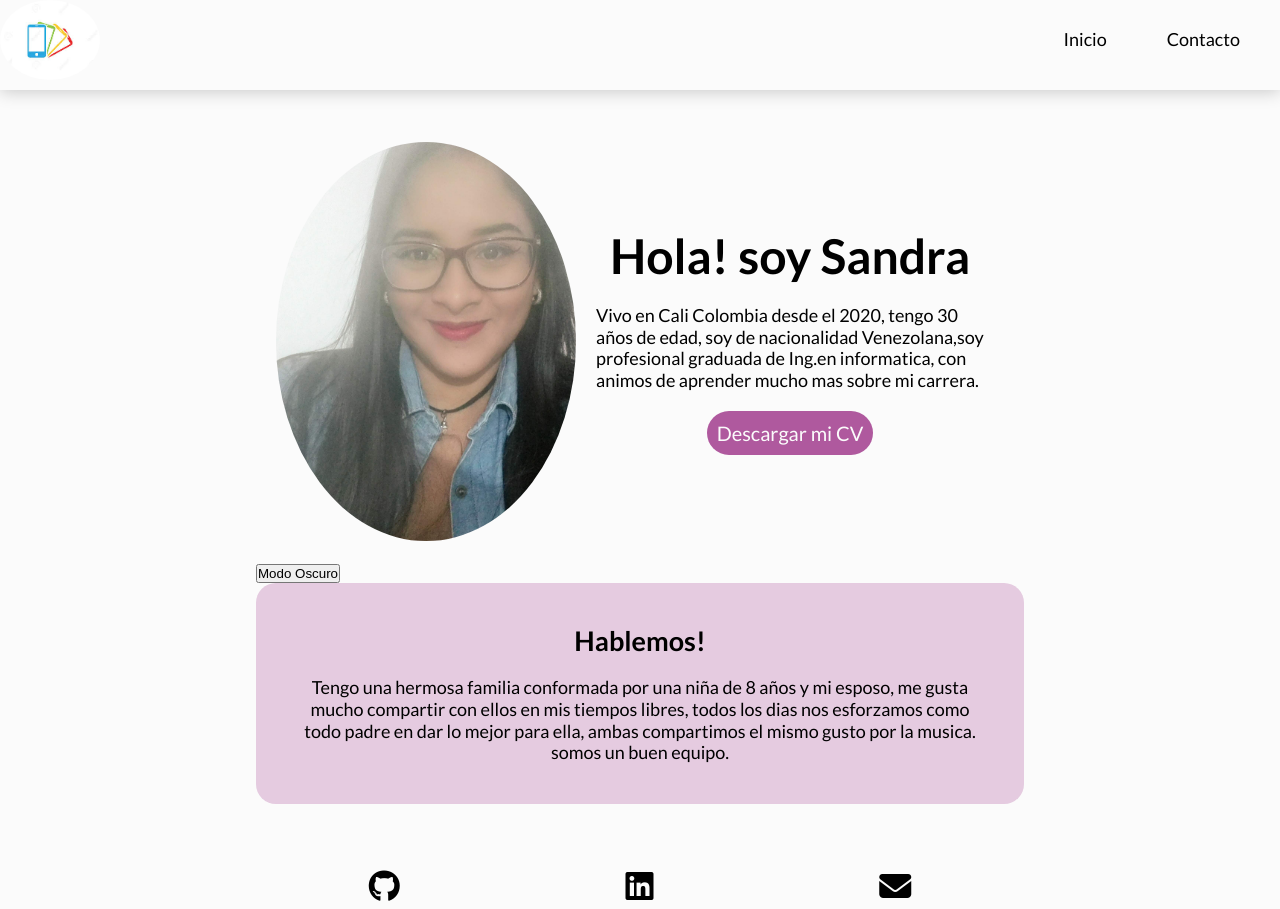
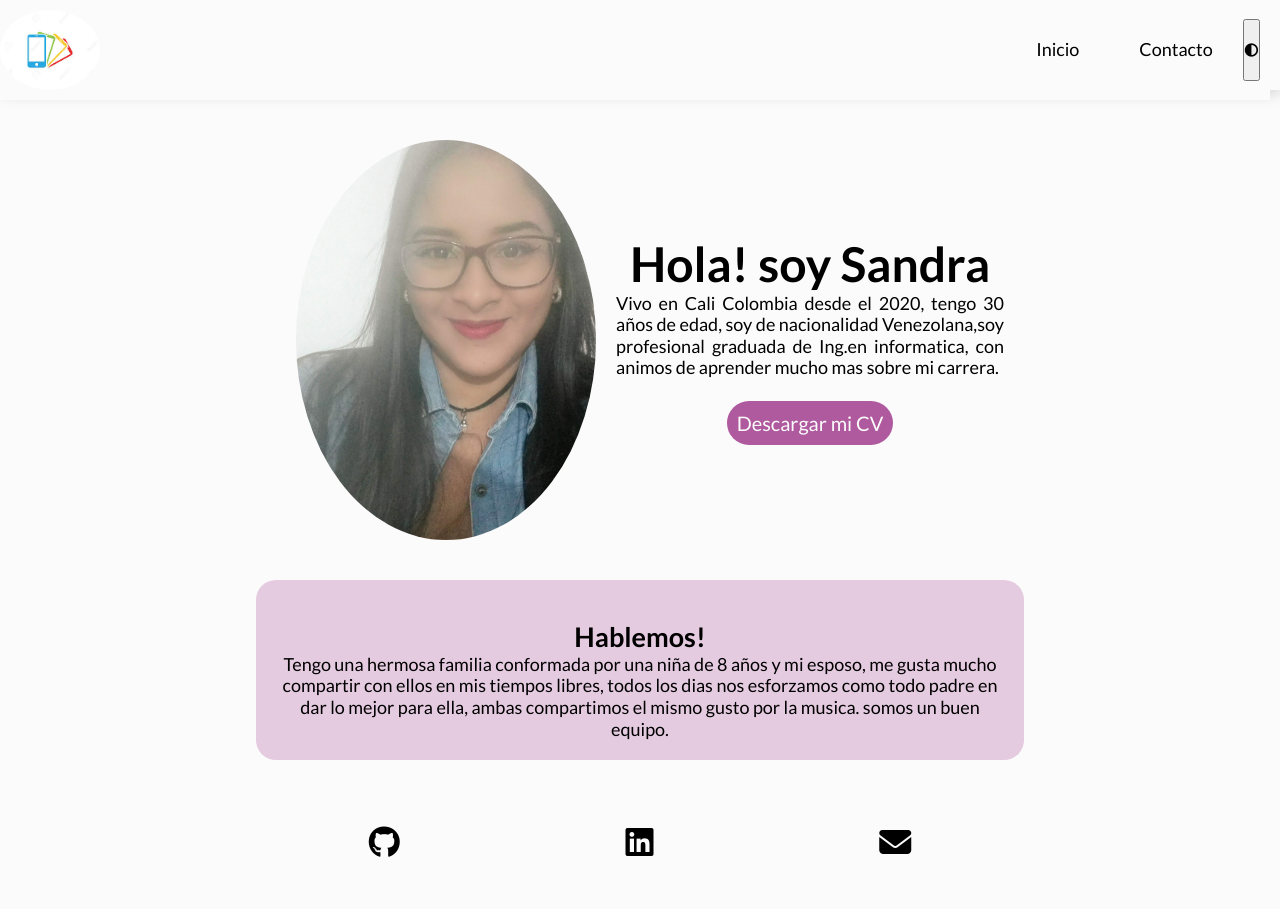
Before and after one commit to Sandra2507/proyecto-2-cod-latam, a plain HTML site: page index.html in a window 1280 px wide. Shown: the top 909 px of the page. Drawn offline with Linux system fonts and the light colour scheme; a web font is replaced by a local one.

Commit message:
agregar modo oscuro

```diff
--- a/css/nav.css
+++ b/css/nav.css
@@ -2,10 +2,10 @@
   color: inherit;
   size: 20px;
   scroll-behavior: smooth;
-    padding: 10px 30px;
-    display: inline-block;
-    transition: background-color 0.3s, color 0.3s;
-    /* Transiciones suaves de 0.3 segundos */
+  padding: 20px 30px;
+  display: flex;
+  justify-content: space-between;
+
 
 }
 
@@ -15,6 +15,14 @@ nav {
   display: flex;
   justify-content: space-between;
   align-items: center;
+
+
+}
+
+.Modo_Oscuro {
+  background-color: black;
+  color: #fbfbfb;
+
 }
 
 
@@ -26,12 +34,16 @@ nav {
   color: black;
 
 
+
 }
+
 .bnav:hover {
   /* Estilos al pasar el mouse sobre el elemento */
   background-color: #af599e;
   color: #fff;
   box-shadow: 10px 10px 5pc 0px #171717;
+  transition: background-color 0.3s, color 0.3s;
+  /* Transiciones suaves de 0.3 segundos */
 
 }
 
@@ -40,6 +52,9 @@ nav {
   nav {
     display: flex;
     justify-content: space-between;
+    margin-right: 10px;
+    padding: 10px 0;
+
   }
 
   .section {
--- a/css/styles.css
+++ b/css/styles.css
@@ -14,6 +14,7 @@ body {
   line-height: 1.2;
   min-height: 100vh;
 }
+
 
 main {
   max-width: 768px;
@@ -44,7 +45,7 @@ h2 {
 }
 
 img {
-  border-radius:250%;
+  border-radius: 250%;
   width: 300px;
 
 }
@@ -53,19 +54,22 @@ img {
   display: flex;
   justify-content: center;
   align-items: center;
+  padding: 20px;
+
 }
 
-.Descargar{
+.Descargar {
   background-color: #af599e;
   color: #fbfbfb;
   font-size: 20px;
   text-align: center;
   border-radius: 50px;
   padding: 10px;
- cursor: pointer;
+  cursor: pointer;
 
 }
-.Descargar:hover{
+
+.Descargar:hover {
   box-shadow: 10px 10px 5pc 0px #171717;
   background-color: #de0876;
 
@@ -88,10 +92,7 @@ img {
 
 }
 
-.Modo_Oscuro{
-  background-color: black;
-  color: #fbfbfb;
-}
+
 footer {
   background-color: #af599e;
   color: #fbfbfb;
@@ -118,7 +119,7 @@ section {
 }
 
 p {
-  padding: 20px;
+  padding: 20px o;
 }
 
 /* En este archivo escriban su CSS */
@@ -156,29 +157,32 @@ a {
 /* Media queries */
 @media (min-width: 1200px) {
 
-  h1{
+  h1 {
     font-size: 48px;
     text-align: left;
   }
-  h2{
+
+  h2 {
     font-size: 32;
   }
 
   section {
-   flex-direction:column;
+    flex-direction: column;
     font-size: 18px;
 
   }
-  article.contenedor1{
+
+  article.contenedor1 {
     width: 100%;
-   text-align:left;
-   display: flex;
-   justify-content:space-evenly;
-
+    display: flex;
+    justify-content: space-around;
+    text-align: justify;
+    line-height: 1, 2;
   }
 
 
 }
+
 /* Este max-width es para que el contenido no se "estire" demasiado hacia los costados y
 *  el margin: auto; para tenerlo centrado fácilmente ;)
 */
--- a/index.html
+++ b/index.html
@@ -23,15 +23,13 @@
             <ul class="opciones">
                 <li><a href="#inicio" class="bnav">Inicio</a></li>
                 <li> <a href="#inf-hablemos" class="bnav">Contacto</a></li>
+                <button id="boton"> <i class="fa-solid fa-circle-half-stroke"></i></button>
             </ul>
         </nav>
     </header>
-<label for="dark-mode-toggle">Modo oscuro</label>
-<input type="checkbox" id="dark-mode-toggle">
-
     <main>
         <!-- <article class="contenedor1"> -->
-            <article class="contenedor1">
+        <article class="contenedor1">
             <div class="img" id="inicio">
                 <img src="img/IMG_20230124_183027.jpg" alt="foto">
             </div>
@@ -39,14 +37,14 @@
                 <h1> Hola! soy Sandra</h1>
                 <p> Vivo en Cali Colombia desde el 2020, tengo 30 años de edad, soy de nacionalidad Venezolana,soy
                     profesional graduada de Ing.en informatica, con animos de aprender mucho mas sobre mi carrera.</p>
-
+                <br>
                 <a href="pdf/Hoja de Vida.pdf" target="_blank" download=Descargar PDF class="Descargar">Descargar mi CV
                 </a>
 
             </section>
         </article>
         <!-- </article> -->
-        <button id="boton">Modo Oscuro</button>
+
 
         <article class="contenedor2">
             <section id="inf-hablemos">
@@ -63,7 +61,9 @@
                         class="fa-brands fa-github"></i></a></li>
             <li><a href="https://www.linkedin.com/in/sandra-rodriguez-746769263" target="_blank"> <i
                         class="fa-brands fa-linkedin"></i></a></li>
-            <li><a href="sandra: rodriguezsandrae25@gmail.com" target="_blank"> <i class="fa fa-envelope"></i></a></li>
+            <li><a href="mailto: rodriguezsandrae25@gmail.com?subjet=Asunto del correo&body=Contenido del correo"
+                    target="_blank"> <i class="fa fa-envelope"></i></a></li>
+
         </ul>
     </main>
     <footer>
--- a/js/main.js
+++ b/js/main.js
@@ -13,12 +13,12 @@ opciones.forEach(function (opciones) {
 
 
 
- });
+    });
 
 });
 
 const body = document.querySelector("body");
-const botn= document.querySelector("#boton");
+const botn = document.querySelector("#boton");
 
 botn.addEventListener("click", function (e) {
     body.classList.toggle("Modo_Oscuro");
```
Lines whose indentation alone changed are shown as unchanged.
